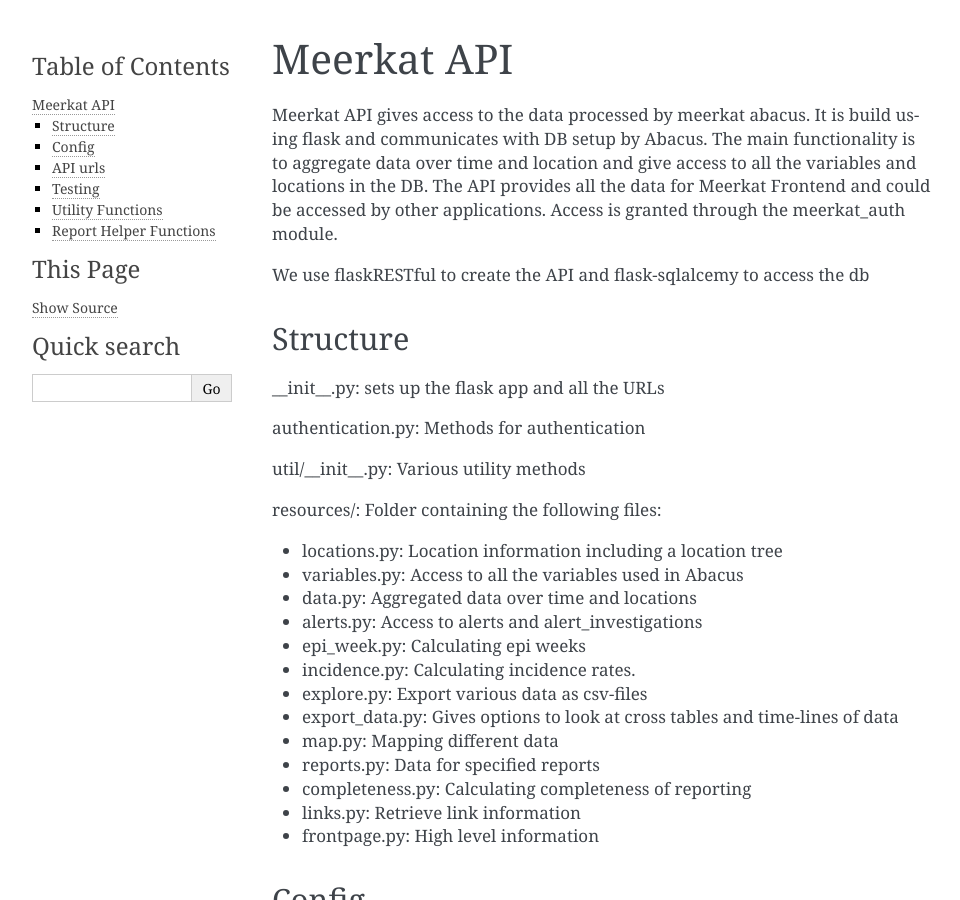
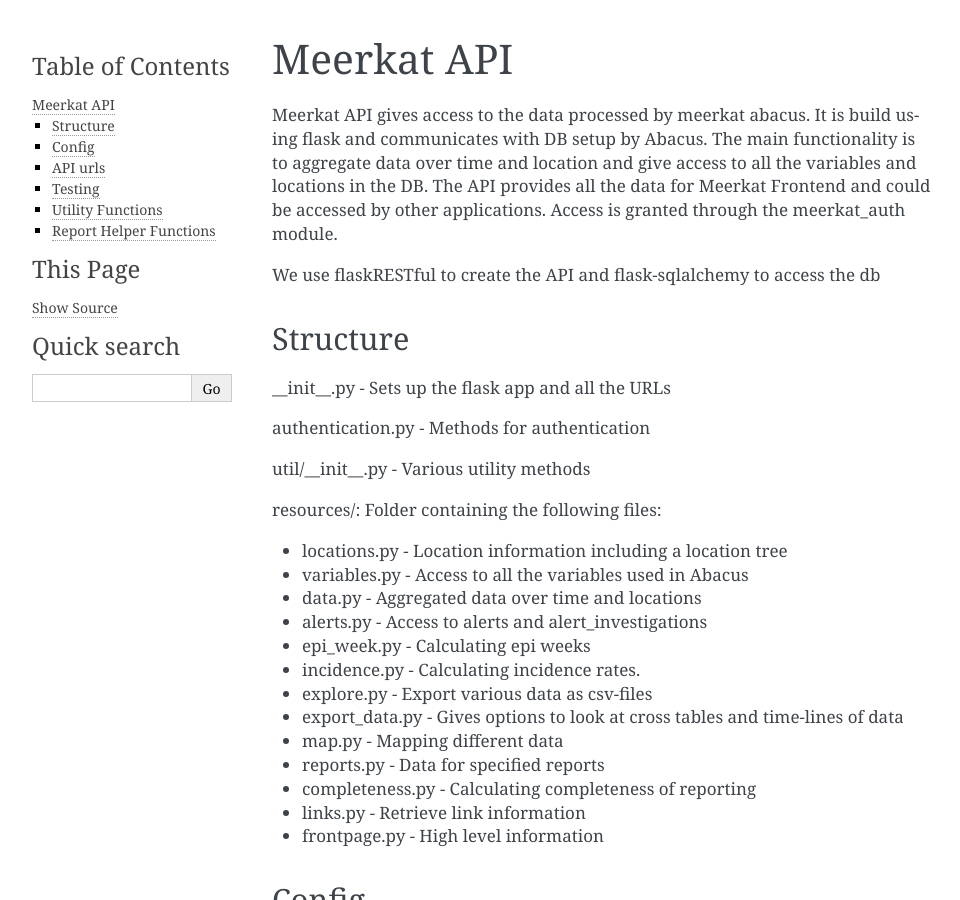
Before and after one commit to fjelltopp/meerkat_api, a Sphinx documentation site: the page built from docs/source/index.rst, in a window 1280 px wide and 900 px high. Shown: the whole window, without its empty margins (148-1108 px from the left). Built offline with Sphinx 7.4.7, drawn with Linux system fonts in a browser that asks for light colours.

```diff
--- a/docs/source/conf.py
+++ b/docs/source/conf.py
@@ -18,6 +18,7 @@
 # documentation root, use os.path.abspath to make it absolute, like shown here.
 
 import sys
+import logging
 from unittest.mock import MagicMock
 
 # -- Mock Modules --------------------------------------------------------------
@@ -26,7 +27,25 @@ from unittest.mock import MagicMock
 # the list of modules to mock below.  This will ensure that the build continues
 # even if the module isn't installed.
 
-MOCK_MODULES = ['meerkat_libs', 'meerkat_libs.auth_client']
+MOCK_MODULES = [
+    'meerkat_libs',
+    'meerkat_libs.auth_client',
+    'meerkat_libs.logger_client',
+    'meerkat_abacus',
+    'meerkat_abacus.util',
+    'meerkat_abacus.util.epi_week',
+    'meerkat_abacus.model',
+    'meerkat_analysis',
+    'meerkat_analysis.util',
+    'meerkat_analysis.indicators',
+    'meerkat_abacus.config',
+    'api_background',
+    'api_background.export_data',
+    'numpy',
+    'pandas',
+    'pandas.tseries.offsets',
+    'yaml'
+]
 
 
 class Mock(MagicMock):
@@ -36,6 +55,7 @@ class Mock(MagicMock):
 
 
 def mock_modules():
+    logging.info("Mocking the following modules: {}".format(MOCK_MODULES))
     sys.modules.update((mod_name, Mock()) for mod_name in MOCK_MODULES)
 
 
--- a/docs/source/index.rst
+++ b/docs/source/index.rst
@@ -1,50 +1,53 @@
-==================
+===========
 Meerkat API
-==================
+===========
+
 Meerkat API gives access to the data processed by meerkat abacus. It is build using flask and communicates with DB setup by Abacus. The main functionality is to aggregate data over time and location and give access to all the variables and locations in the DB. The API provides all the data for Meerkat Frontend and could be accessed by other applications. Access is granted through the meerkat_auth module.
 
-We use flaskRESTful to create the API and flask-sqlalcemy to access the db
+We use flaskRESTful to create the API and flask-sqlalchemy to access the db
 
----------------
+---------
 Structure
----------------
+---------
 
-__init__.py: sets up the flask app and all the URLs
+__init__.py - Sets up the flask app and all the URLs
 
-authentication.py: Methods for authentication
+authentication.py - Methods for authentication
 
-util/__init__.py: Various utility methods
+util/__init__.py - Various utility methods
 
 resources/: Folder containing the following files:
 
-* locations.py: Location information including a location tree
-* variables.py: Access to all the variables used in Abacus
-* data.py: Aggregated data over time and locations
-* alerts.py: Access to alerts and alert_investigations
-* epi_week.py: Calculating epi weeks
-* incidence.py: Calculating incidence rates.
-* explore.py: Export various data as csv-files
-* export_data.py: Gives options to look at cross tables and time-lines of data
-* map.py: Mapping different data
-* reports.py: Data for specified reports
-* completeness.py: Calculating completeness of reporting
-* links.py: Retrieve link information
-* frontpage.py: High level information
+* locations.py - Location information including a location tree
+* variables.py - Access to all the variables used in Abacus
+* data.py - Aggregated data over time and locations
+* alerts.py - Access to alerts and alert_investigations
+* epi_week.py - Calculating epi weeks
+* incidence.py - Calculating incidence rates.
+* explore.py - Export various data as csv-files
+* export_data.py - Gives options to look at cross tables and time-lines of data
+* map.py - Mapping different data
+* reports.py - Data for specified reports
+* completeness.py - Calculating completeness of reporting
+* links.py - Retrieve link information
+* frontpage.py - High level information
 
-----------
+------
 Config
-----------
+------
 The API key needs to specified in a file pointed to by the environmental variable MEERKAT_API_SETTINGS. Authentication is handled by the meerkat_auth module.
 
--------------------
+--------
 API urls
--------------------
+--------
+
 .. autoflask:: meerkat_api:app
    :undoc-static:
 
-----------------
+-------
 Testing
-----------------
+-------
+
 When new features for the API are developed they should be properly tested. The test are done using the python unittest library. All the tests are in the meerkat_api/test directory. For tests of indivudal function we use data inserted into the database for that specific test. The db_util.py file contains utilities for inserting data from data test_data directory. See the documentation below. We also have some general tests in the __init__.py file. We test that all urls return a 200 status code and that the authentication is set up properly. When adding new url endpoints it is important to make sure that these tests pass. Any arugments to these function needs to be given values that make sense (not nesccesary that all the functions return real results, but all urls should return status code 200). As some endpoints return csv format instead of json we need to handle them differently. Any new endpoints that return a csv format needs to be added to the csv_representations in need_csv_representations.
 
 We also test that authentication is set up properly. We assume that all urls need authentication and the few urls that do not need authentication have to be specified in the urls_without_authentication list in the test_authentication function in __init__.py.
@@ -54,21 +57,15 @@ We also test that authentication is set up properly. We assume that all urls nee
 .. automodule:: meerkat_api.test
    :members: valid_urls, need_csv_representation
 
-
-
 **DB Util**
 
 .. automodule:: meerkat_api.test.db_util
    :members:
 
-
-
-
-
-
 ------------------
 Utility Functions
 ------------------
+
 The most important utility function is thi query_sum function. It counts adds up the value of the variables submitted to it between the start_date and end_date. It can be used to get either an overall total, a weekly breakdown or breakdown by location level. The variables keyword is a list of variables that are required. For the variables that have values other than just 1 or 0, we sum up the values of the first variable in the list. Setting weeks=True gives a breakdown by weeks and setting level=region,district or clinic gives a breakdown by this level.
 
 .. automodule:: meerkat_api.util.data_query
@@ -79,8 +76,9 @@ Other util functions:
 .. automodule:: meerkat_api.util
    :members:
 
----------------------------
+-----------------------
 Report Helper Functions
----------------------------
+-----------------------
+
 .. automodule:: meerkat_api.resources.reports
    :members: fix_dates, get_disease_types, make_dict, top, get_variable_id, get_variables_category, disease_breakdown, get_latest_category, refugee_disease
```
Also changed, not shown: .travis.yml, 1 other file.
